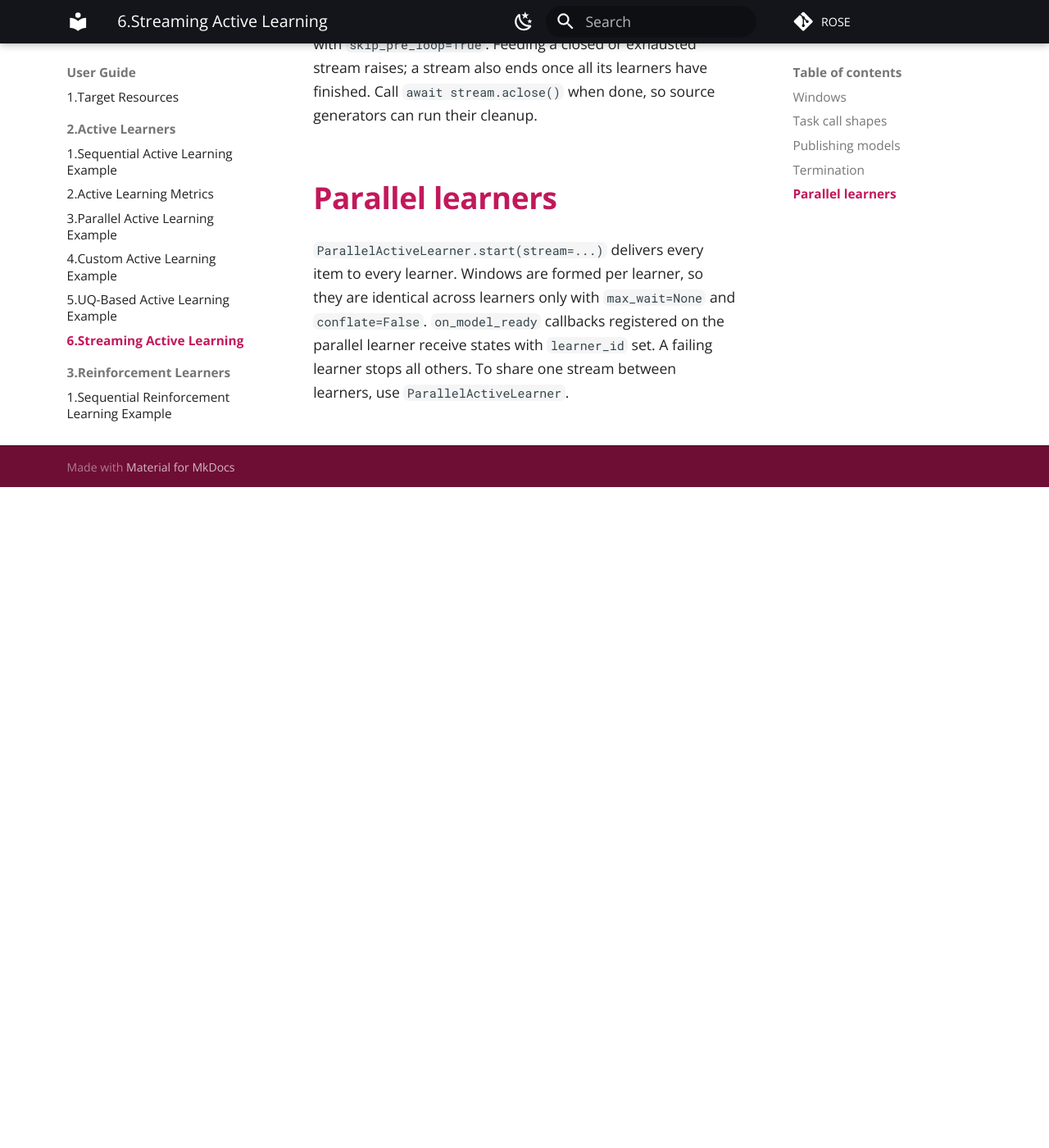
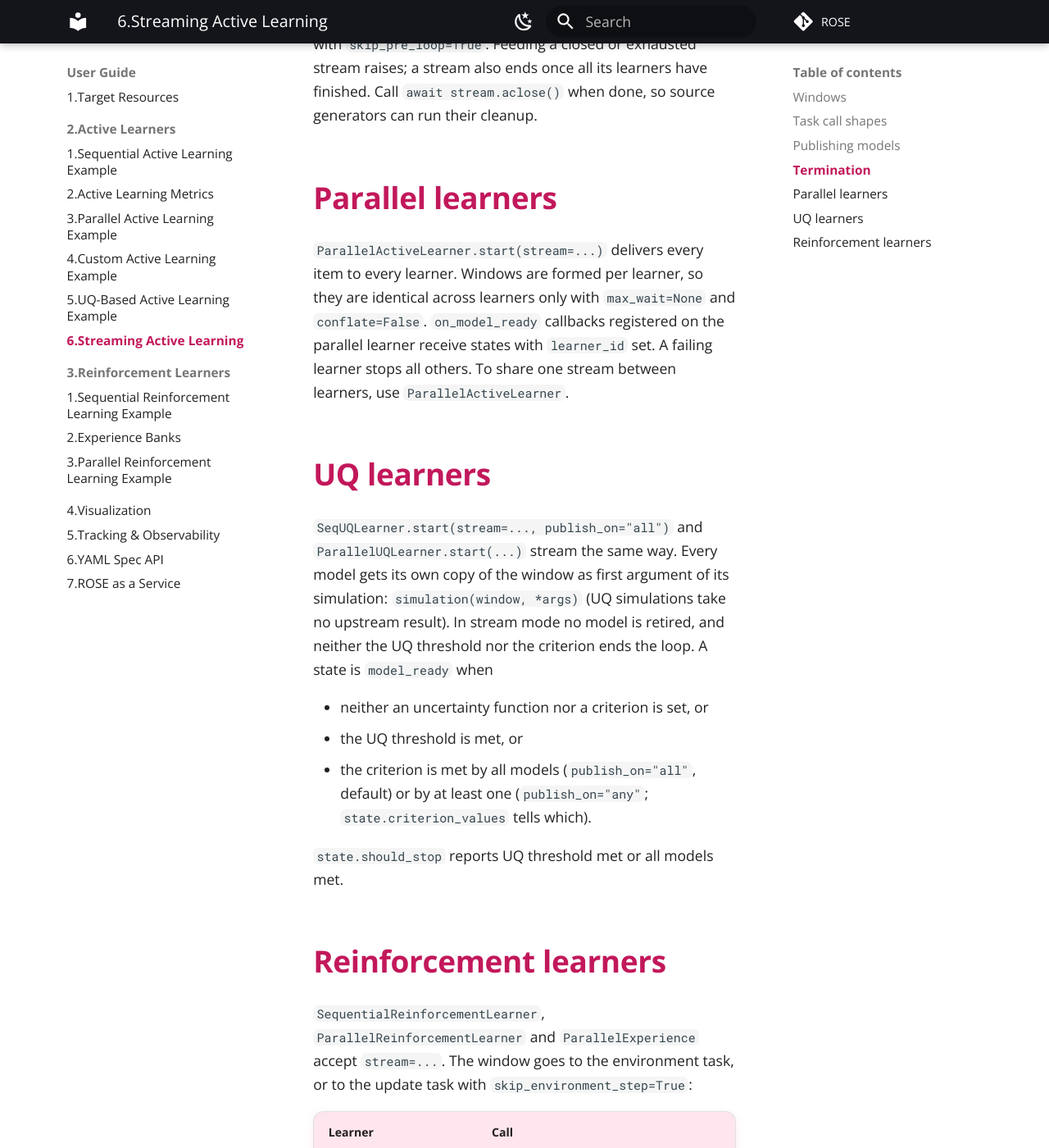
Before and after one commit to radical-cybertools/ROSE, an MkDocs documentation site: the page built from docs/user-guide/streaming-acl-workflow.md, in a window 1280 px wide and 1400 px high, scrolled down 3021 px. Shown: the whole window at 82% size. Built offline with MkDocs 1.6.1 and Material for MkDocs 9.7.7, drawn with Linux system fonts in a browser that asks for light colours; comment, search, counter and statistics services are not loaded; before the commit the page ends 3615 px from its top, so only the background shows below that; some of the changed text lies outside the part shown.

Commit message:
Streaming for UQ/RL learners: tests, docs, changelog
Tests cover window placement per learner (each UQ model and each
ParallelExperience environment gets its own copy), UQ publish_on
all/any, a UQ threshold hit not ending the stream loop, RL without a
criterion (batch and stream), skip_environment_step for sequential RL,
ParallelExperience and ParallelReinforcementLearner, parallel broadcast
and stop reasons.

Co-Authored-By: Claude Opus 5.5 <noreply@anthropic.com>

```diff
--- a/docs/user-guide/streaming-acl-workflow.md
+++ b/docs/user-guide/streaming-acl-workflow.md
@@ -84,3 +84,34 @@ Windows are formed per learner, so they are identical across learners only with
 `max_wait=None` and `conflate=False`. `on_model_ready` callbacks registered on the
 parallel learner receive states with `learner_id` set. A failing learner stops
 all others. To share one stream between learners, use `ParallelActiveLearner`.
+
+## UQ learners
+
+`SeqUQLearner.start(stream=..., publish_on="all")` and `ParallelUQLearner.start(...)`
+stream the same way. Every model gets its own copy of the window as first argument
+of its simulation: `simulation(window, *args)` (UQ simulations take no upstream
+result). In stream mode no model is retired, and neither the UQ threshold nor the
+criterion ends the loop. A state is `model_ready` when
+
+- neither an uncertainty function nor a criterion is set, or
+- the UQ threshold is met, or
+- the criterion is met by all models (`publish_on="all"`, default) or by at least
+  one (`publish_on="any"`; `state.criterion_values` tells which).
+
+`state.should_stop` reports UQ threshold met or all models met.
+
+## Reinforcement learners
+
+`SequentialReinforcementLearner`, `ParallelReinforcementLearner` and
+`ParallelExperience` accept `stream=...`. The window goes to the environment task,
+or to the update task with `skip_environment_step=True`:
+
+| Learner | Call |
+|---|---|
+| sequential, environment | `environment(window, *args[, criterion_result])` |
+| sequential, `skip_environment_step` | `update(window, *args[, criterion_result])` |
+| `ParallelExperience` | every environment task gets its own copy: `environment(window, *args[, criterion_result])` |
+| `ParallelExperience`, `skip_environment_step` | `update(window, *args)`; no environment tasks, no bank merge |
+
+The criterion gates publishing as for the active learners; without a criterion
+every window's model is ready.
```
Also changed, not shown: CHANGELOG.md (+14 -0 lines), 1 other file.
